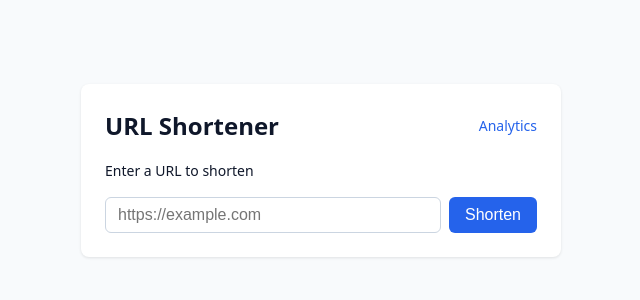
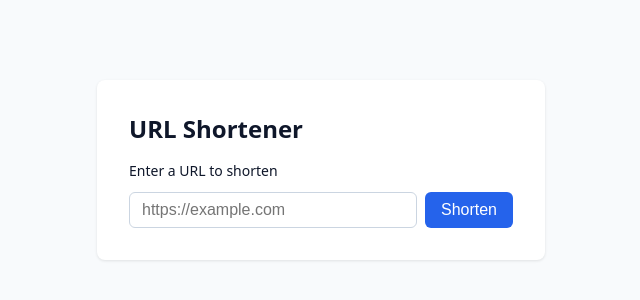
Before and after one commit to dtmkeng/try-entire, a plain HTML site: page index.html in a window 1280 px wide. Shown: the part 230-530 px from the top of the page, without its empty margins (319-959 px from the left). Drawn offline with Linux system fonts and the light colour scheme.

Commit message:
refactor: drop unrelated header link and layout tweaks
Entire-Checkpoint: 01M7F96JQTTWT8ZRHQ1V3N688K

```diff
--- a/index.html
+++ b/index.html
@@ -15,45 +15,25 @@
       align-items: center;
       min-height: 100vh;
       margin: 0;
-      padding: 1rem;
       background-color: #f8fafc;
       color: #0f172a;
-      line-height: 1.5;
     }
     main {
       background: #ffffff;
-      padding: 1.5rem;
+      padding: 2rem;
       border-radius: 0.5rem;
       box-shadow: 0 1px 3px rgba(0, 0, 0, 0.1);
       width: 100%;
-      max-width: 30rem;
-      min-width: 0;
-    }
-    .header-row {
-      display: flex;
-      flex-wrap: wrap;
-      justify-content: space-between;
-      align-items: center;
-      gap: 0.5rem;
-      margin-bottom: 1rem;
+      max-width: 28rem;
     }
     h1 {
-      margin: 0;
+      margin-top: 0;
       font-size: 1.5rem;
-    }
-    .dashboard-link {
-      font-size: 0.875rem;
-      font-weight: 500;
-      color: #2563eb;
-      text-decoration: none;
-    }
-    .dashboard-link:hover {
-      text-decoration: underline;
     }
     form {
       display: flex;
       flex-direction: column;
-      gap: 1rem;
+      gap: 0.75rem;
     }
     label {
       font-size: 0.875rem;
@@ -154,10 +134,7 @@
 </head>
 <body>
   <main>
-    <div class="header-row">
-      <h1>URL Shortener</h1>
-      <a class="dashboard-link" href="dashboard.html">Analytics</a>
-    </div>
+    <h1>URL Shortener</h1>
     <form id="shorten-form" action="#" method="post">
       <label for="url-input">Enter a URL to shorten</label>
       <div class="input-group">
```
